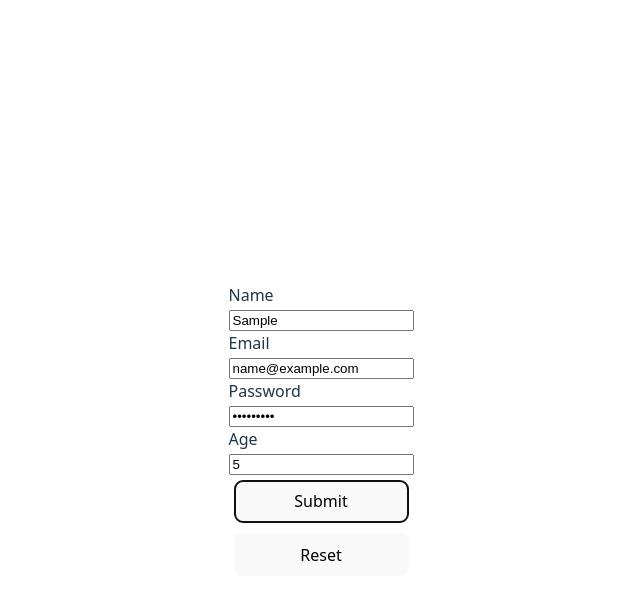
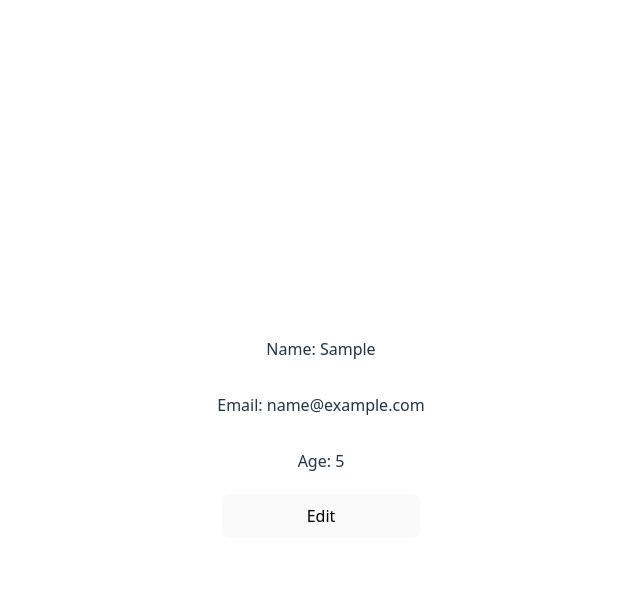
Before and after one commit to sksrnsss/mywebapp, a React (Vite) app: page / in a window 1280 px wide. Both pictures are taken after typing "Sample", "name@example.com", "Sample123", "5" into the empty fields and a click on the button "Submit". Shown: the top 600 px of the page, without its empty margins (319-959 px from the left). Built offline with nearby package versions, Linux system fonts and the light colour scheme.

Commit message:
commit 4

```diff
--- a/src/App.jsx
+++ b/src/App.jsx
@@ -4,20 +4,44 @@ import './App.css'
 import ButtonComponent from './component/ButtonComponent'
 
 function App() {
-  const [count, setCount] = useState(0)
+  const [showData, setShowData] = useState(false)
   const [name, setName] = useState('')
   const [email, setEmail] = useState('')
   const [password, setPassword] = useState('')
   const [age, setAge] = useState('')
 
+  const handleSubmit = () => {
+    if(name && email && password && age) {
+      setShowData(true)
+    }
+
+  }
+
+  const handleReset = () => {
+    setName('')
+    setEmail('')
+    setPassword('')
+    setAge('')
+  }
+
   return (
     <div className="App">
-      <InputComponent type="text" placeholder="Name" value={name} onChange={setName} />
-      <InputComponent type="email" placeholder="Email" value={email} onChange={setEmail} />
-      <InputComponent type="password" placeholder="Password" value={password} onChange={setPassword} />
-      <InputComponent type="number" placeholder="Age" value={age} onChange={setAge} />
-      <ButtonComponent name="Submit" onClick={() => { }} />
-      <ButtonComponent name="Reset" onClick={() => { }} />
+      {
+        !showData ? <>
+          <InputComponent type="text" placeholder="Name" value={name} onChange={setName} />
+          <InputComponent type="email" placeholder="Email" value={email} onChange={setEmail} />
+          <InputComponent type="password" placeholder="Password" value={password} onChange={setPassword} />
+          <InputComponent type="number" placeholder="Age" value={age} onChange={setAge} />
+          <ButtonComponent name="Submit" onClick={() => { handleSubmit() }} />
+          <ButtonComponent name="Reset" onClick={handleReset} />
+        </> : <>
+          <p>Name: {name}</p>
+          <p>Email: {email}</p>
+          <p>Age: {age}</p>
+          <ButtonComponent name="Edit" onClick={() => { setShowData(false) }} />
+        </>
+      }
+
     </div>
   )
 }
```
